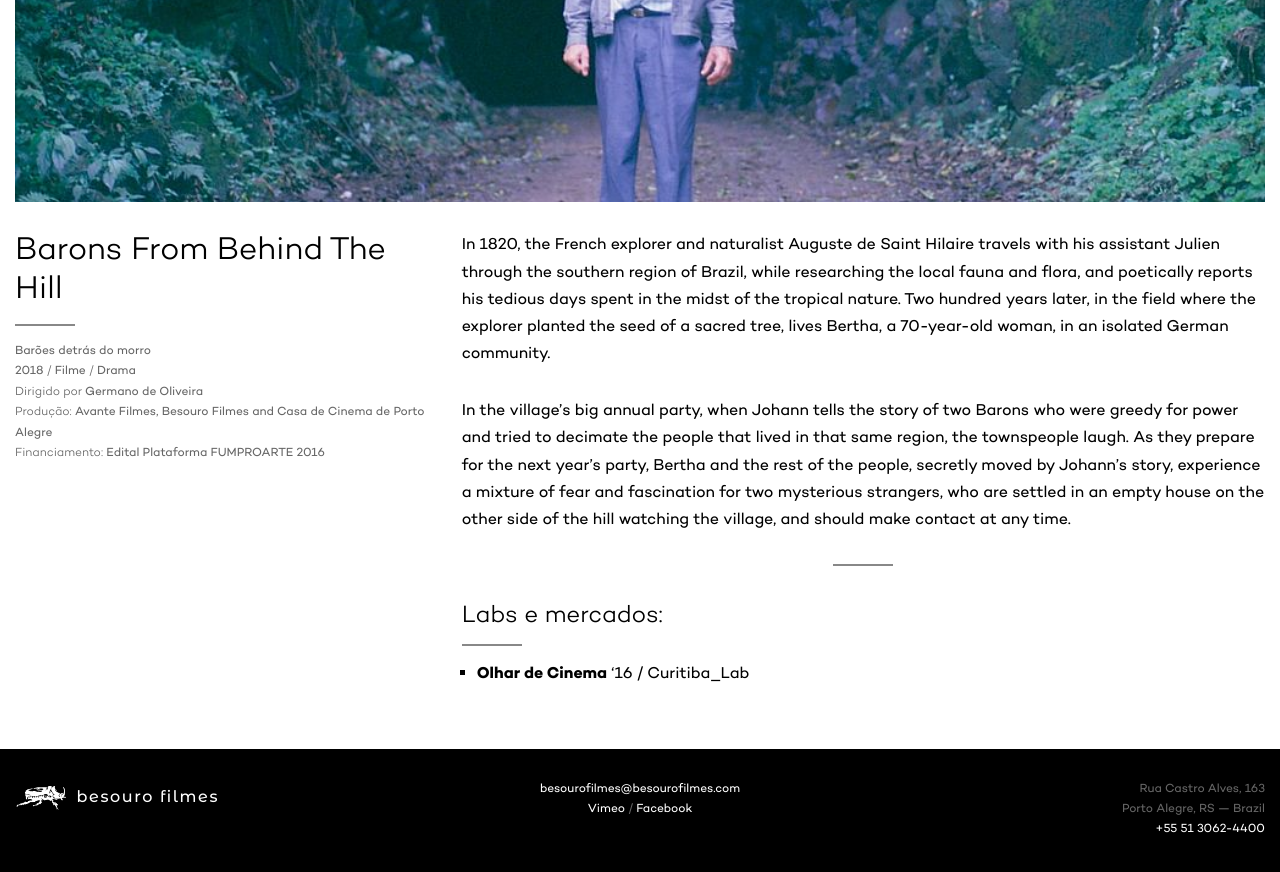
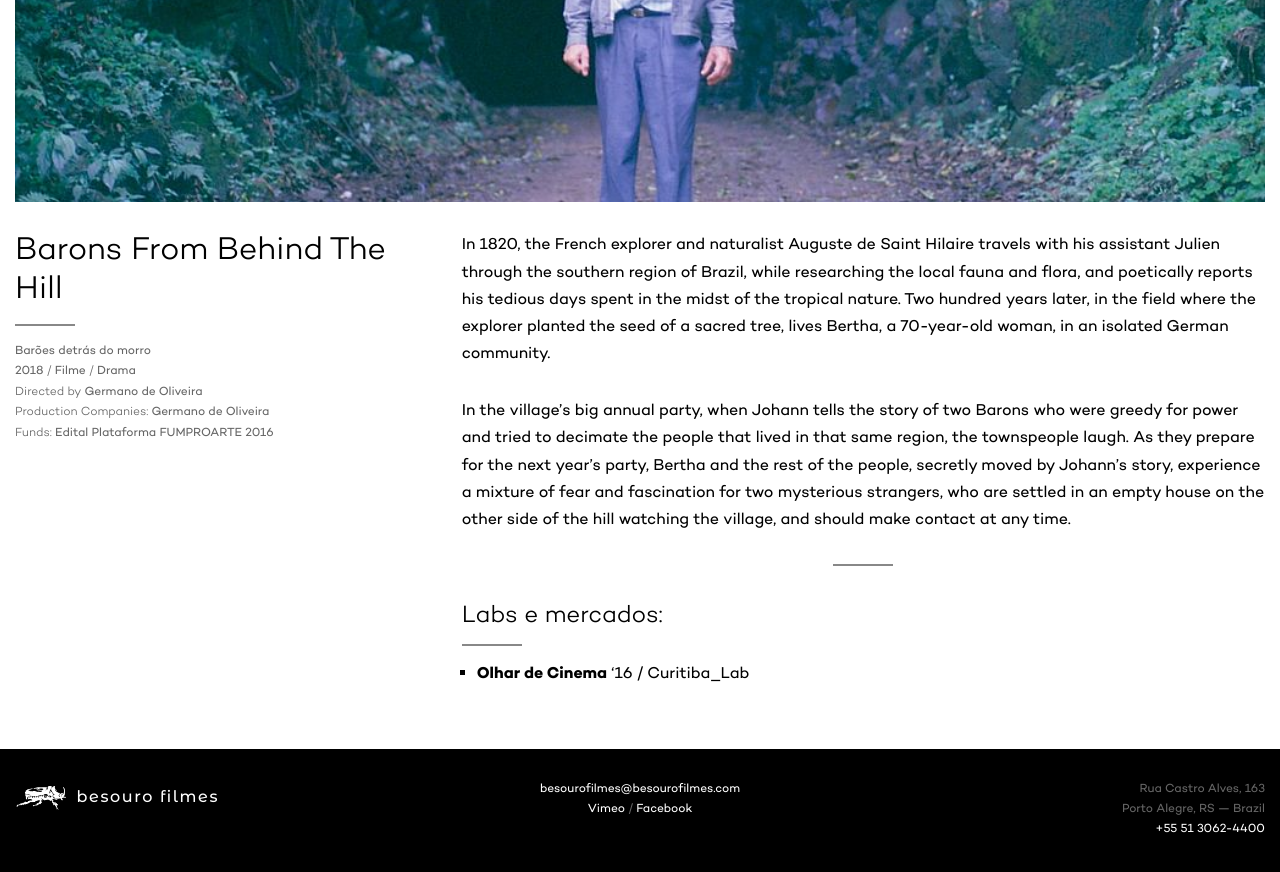
Before and after one commit to arthrfrts/besouro, a Jekyll site: the page built from _projects/barons-from-behind-the-hill.md, in a window 1280 px wide and 900 px high, scrolled down 617 px. Shown: the top 872 px of the window. Built offline with Jekyll 4.4.1, drawn with Linux system fonts in a browser that asks for light colours.

Commit message:
Translates the project layout.

```diff
--- a/_layouts/project.html
+++ b/_layouts/project.html
@@ -18,15 +18,31 @@ layout: default
     {% endif %}
     <p>{{ page.year }} <span role="separator">/</span> {{ page.format }} <span role="separator">/</span> {{ page.genre }}</p>
     {% if page.team.director == page.team.writer %}
-    <p><span>Escrito e dirigido por</span> {{ page.team.director }}</p>
+      {% if page.lang == 'en' %}
+      <p><span>Written and directed by</span> {{ page.team.director }}</p>
+      {% else %}
+      <p><span>Escrito e dirigido por</span> {{ page.team.director }}</p>
+      {% endif %}
     {% else %}
-    <p><span>Dirigido por</span> {{ page.team.director }}</p>
+      {% if page.lang == 'en' %}
+      <p><span>Directed by</span> {{ page.team.director }}</p>
+      {% else %}
+      <p><span>Dirigido por</span> {{ page.team.director }}</p>
+      {% endif %}
     {% endif %}
     {% if page.team.copro %}
-    <p><span>Produção:</span> {{ page.team.copro }}</p>
+      {% if page.lang == 'en' %}
+      <p><span>Production Companies:</span> {{ page.team.director }}</p>
+      {% else %}
+      <p><span>Produção:</span> {{ page.team.director }}</p>
+      {% endif %}
     {% endif %}
     {% if page.funds %}
-    <p><span>Financiamento:</span> {{ page.funds | join: ', '}}</p>
+      {% if page.lang == 'en' %}
+      <p><span>Funds:</span> {{ page.funds | join: ', '}}</p>
+      {% else %}
+      <p><span>Financiamento:</span> {{ page.funds | join: ', '}}</p>
+      {% endif %}
     {% endif %}
   </header>
 
```
